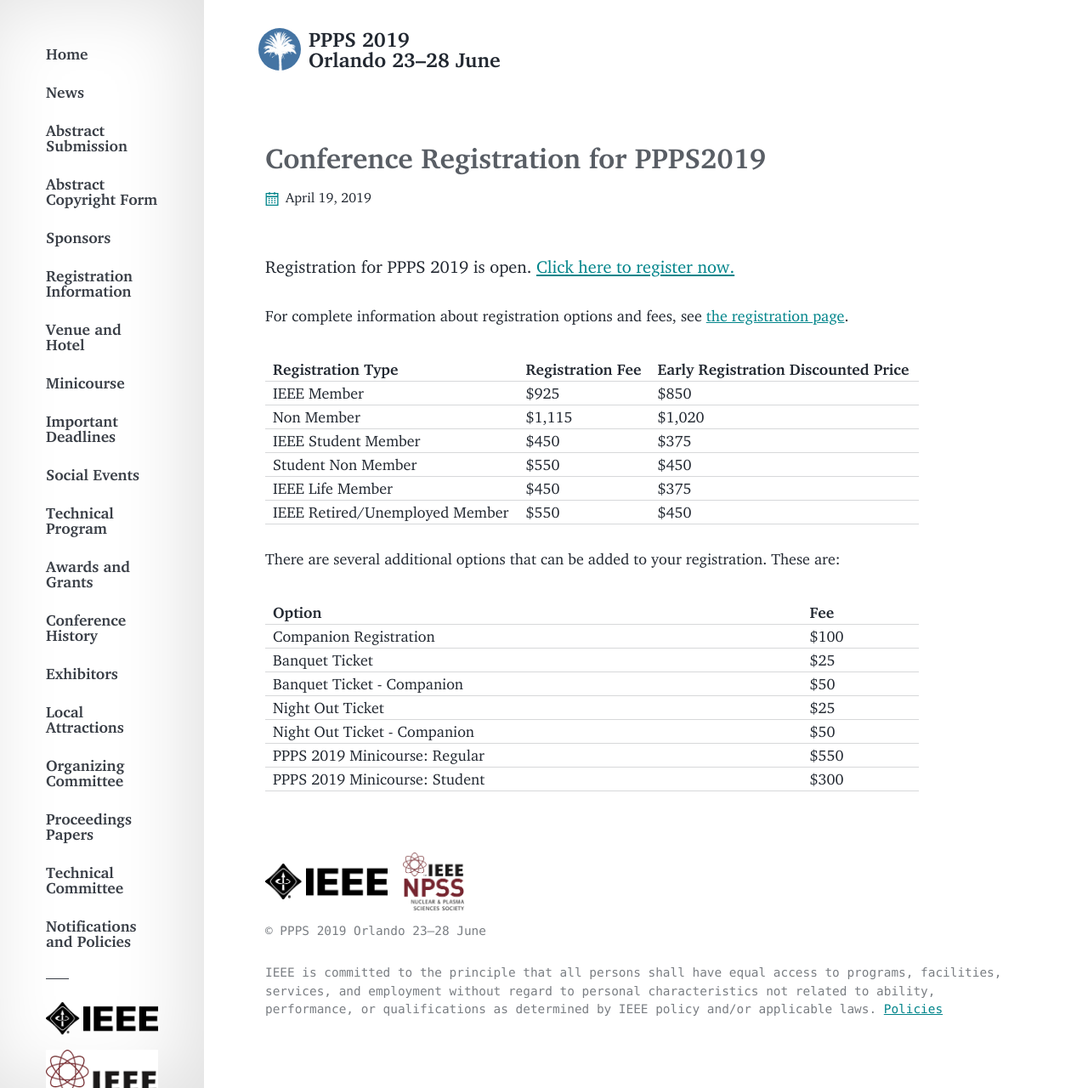
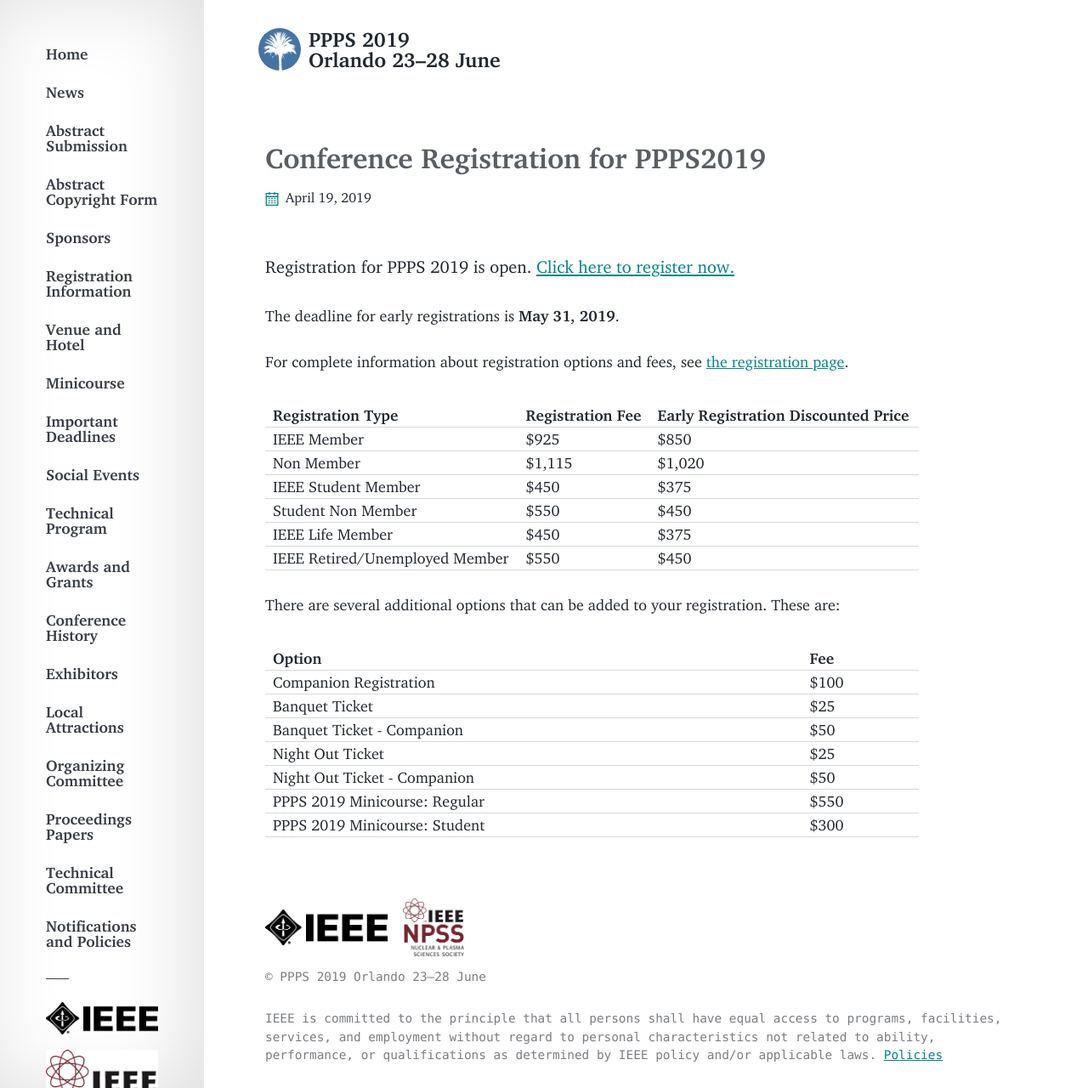
Before and after one commit to ppps2019/ppps2019.github.io, a Jekyll site: the page built from _info_articles/registration.md, in a window 1280 px wide and 1280 px high. Shown: the whole window at 85% size. Built offline with Jekyll 4.4.1, drawn with Linux system fonts in a browser that asks for light colours; comment, search, counter and statistics services are not loaded.

Commit message:
Update registration.md

```diff
--- a/_info_articles/registration.md
+++ b/_info_articles/registration.md
@@ -8,6 +8,8 @@ navigation_weight: 1
 ---
 
 Registration for PPPS 2019 is open. [Click here to register now.](http://www.cvent.com/d/b4q9tx)
+
+The deadline for early registrations is **May 31, 2019**.
 
 For complete information about registration options and fees, see [the registration page](http://www.cvent.com/events/2019-ieee-pulsed-power-and-plasma-science-conference-ppps-2019-/fees-174d6fa9e68b4589a41fa87ba6e8f8c9.aspx).
 
```
